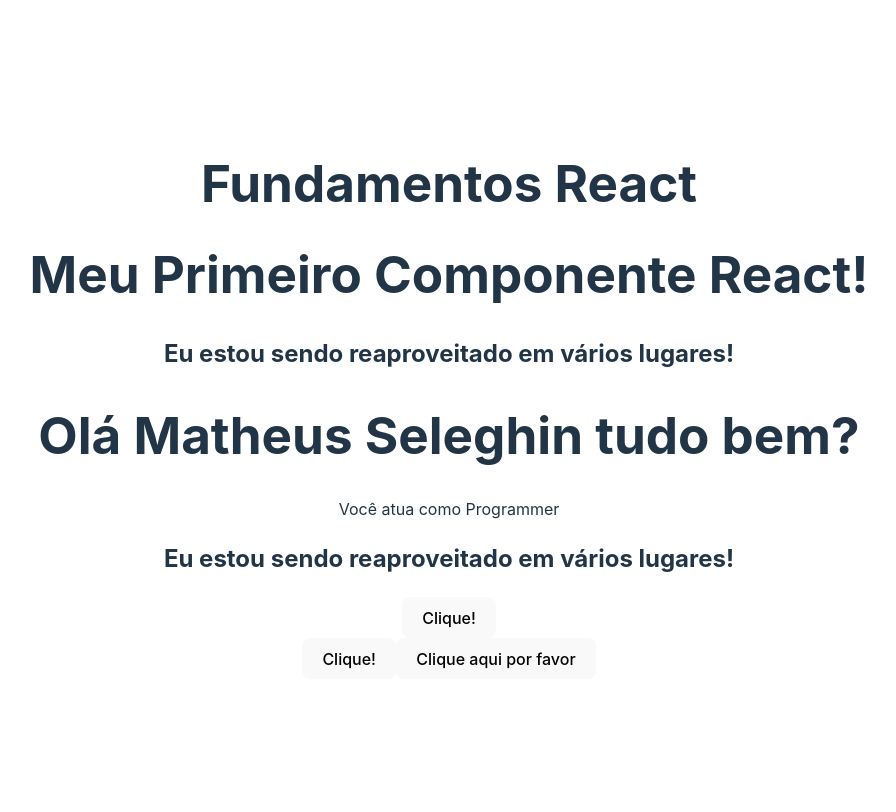
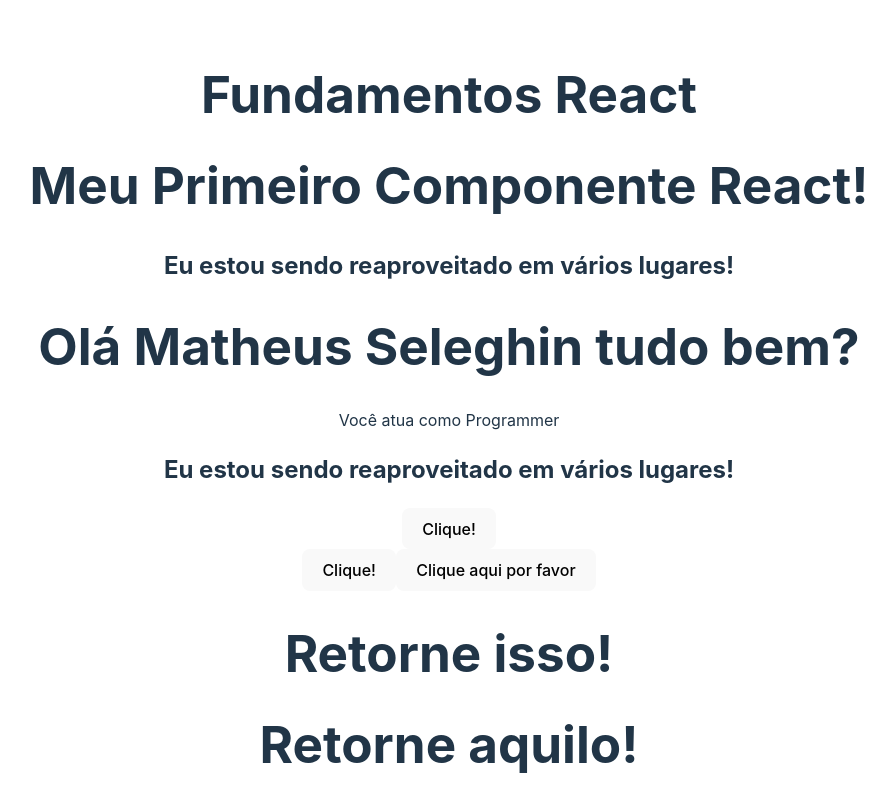
Before and after one commit to theselegadev/React, a React (Vite) app in the folder 2_FUNDAMENTOS/fundamentos/: page / in a window 1280 px wide. Shown: the top 812 px of the page, without its empty margins (191-1087 px from the left). Built offline with nearby package versions, Linux system fonts and the light colour scheme.

Commit message:
Funcoes de renderizacao

```diff
--- a/2_FUNDAMENTOS/fundamentos/src/components/Events.jsx
+++ b/2_FUNDAMENTOS/fundamentos/src/components/Events.jsx
@@ -2,6 +2,14 @@
     const handleMyEvent = (e) => {
         console.log("Ativou o evento")
         console.log(e)
+    }
+
+    const renderSomething = (x) => {
+        if(x){
+            return <h1>Retorne isso!</h1>
+        }else{
+            return <h1>Retorne aquilo!</h1>
+        }
     }
 
     return (
@@ -17,6 +25,8 @@
                     }
                 }}>Clique aqui por favor</button>
             </div>
+            {renderSomething(true)}
+            {renderSomething(false)}
         </div>
     )
 }
```
